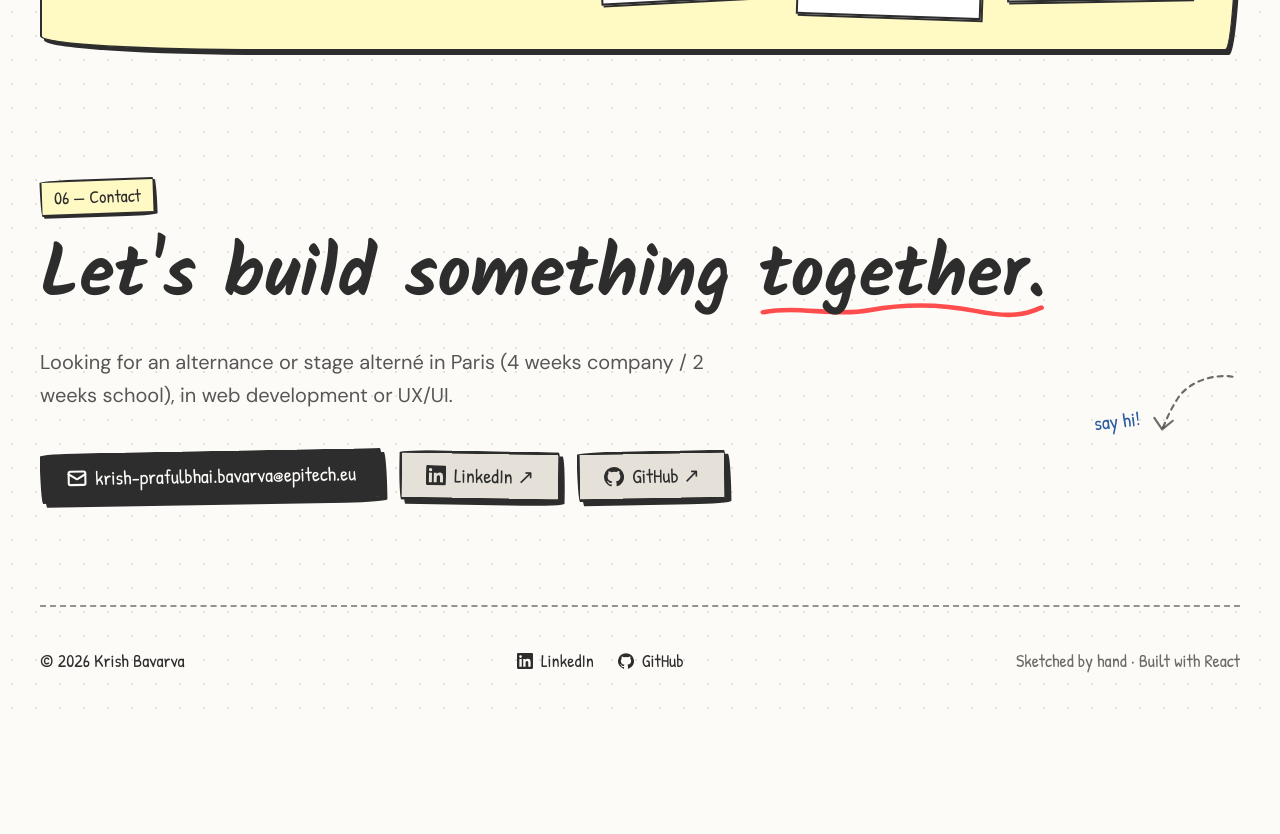
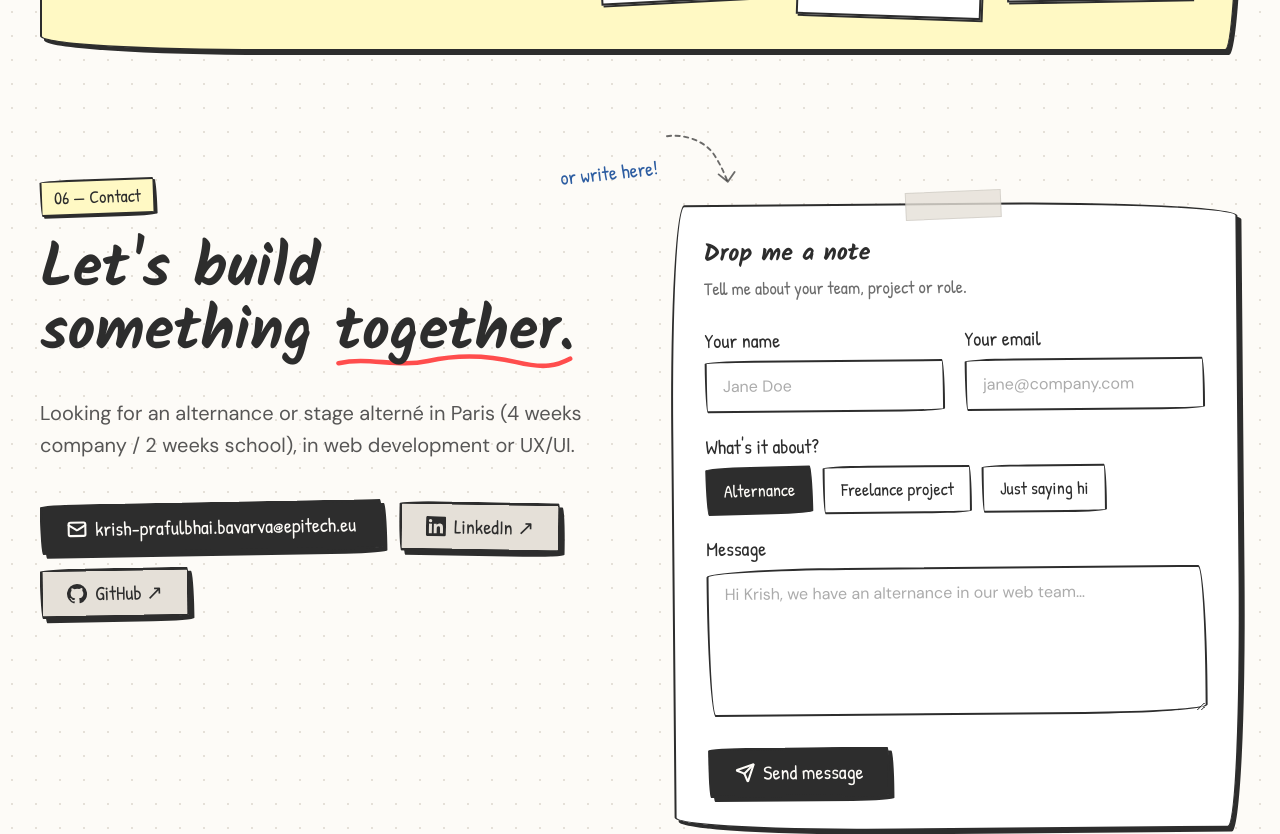
Before and after one commit to krishbavarva/Portfolio, a React (Vite) app: page / in a window 1280 px wide. Shown: the part 5880-6714 px from the top of the page. Before the commit the page ends 6611 px from the top, so only its background shows below. Built offline with nearby package versions, Linux system fonts and the light colour scheme.

Commit message:
Contact form (Web3Forms, with email-draft fallback until a key is set)

```diff
--- a/src/components/Contact.jsx
+++ b/src/components/Contact.jsx
@@ -1,32 +1,37 @@
-import { Mail } from 'lucide-react'
-import { links } from '../data.js'
-import { socials } from './SocialLinks.jsx'
-import Reveal from './Reveal.jsx'
-import Button from './ui/Button.jsx'
-import StickyTag from './ui/StickyTag.jsx'
-import { HandArrow, Scribble } from './ui/Decorations.jsx'
+import { Mail } from "lucide-react";
+import { links } from "../data.js";
+import { socials } from "./SocialLinks.jsx";
+import Reveal from "./Reveal.jsx";
+import Button from "./ui/Button.jsx";
+import StickyTag from "./ui/StickyTag.jsx";
+import { HandArrow, Scribble } from "./ui/Decorations.jsx";
+import ContactForm from "./ContactForm.jsx";
 
-const subject = 'Alternance opportunity'
-const mailto = `mailto:${links.email}?subject=${encodeURIComponent(subject)}`
-const gmail = `https://mail.google.com/mail/?view=cm&fs=1&to=${links.email}&su=${encodeURIComponent(subject)}`
+const subject = "Alternance opportunity";
+const mailto = `mailto:${links.email}?subject=${encodeURIComponent(subject)}`;
+const gmail = `https://mail.google.com/mail/?view=cm&fs=1&to=${links.email}&su=${encodeURIComponent(subject)}`;
 
 // Phones open their mail app via mailto:. On desktop, mailto: often does nothing
 // (no mail client configured), so open Gmail's compose window in a new tab instead.
 function openMail(e) {
-  const isTouch = window.matchMedia('(pointer: coarse)').matches
+  const isTouch = window.matchMedia("(pointer: coarse)").matches;
   if (!isTouch) {
-    e.preventDefault()
-    window.open(gmail, '_blank', 'noopener')
+    e.preventDefault();
+    window.open(gmail, "_blank", "noopener");
   }
 }
 
 export default function Contact() {
   return (
-    <section id="contact" className="mx-auto max-w-page px-6 md:px-10 py-20">
+    <section
+      id="contact"
+      className="mx-auto grid max-w-page gap-14 px-6 py-20 md:px-10 lg:grid-cols-2 lg:gap-16"
+    >
+      <div>
         <Reveal>
           <StickyTag>06 — Contact</StickyTag>
-        <h2 className="mt-6 text-5xl leading-[1.05] md:text-7xl">
-          Let's build something{' '}
+          <h2 className="mt-6 text-5xl leading-[1.05] md:text-6xl">
+            Let's build something{" "}
             <span className="relative inline-block">
               <span className="relative z-10">together.</span>
               <Scribble className="absolute -bottom-1 left-0 h-4 w-full text-marker" />
@@ -34,13 +39,25 @@ export default function Contact() {
           </h2>
         </Reveal>
 
-      <Reveal as="p" delay={120} className="mt-8 max-w-2xl text-lg leading-relaxed text-pencil/80 md:text-xl">
-        Looking for an alternance or stage alterné in Paris (4 weeks company / 2 weeks school), in web
-        development or UX/UI.
+        <Reveal
+          as="p"
+          delay={120}
+          className="mt-8 max-w-2xl text-lg leading-relaxed text-pencil/80 md:text-xl"
+        >
+          Looking for an alternance or stage alterné in Paris (4 weeks company /
+          2 weeks school), in web development or UX/UI.
         </Reveal>
 
-      <Reveal delay={220} className="relative mt-10 flex flex-col gap-4 sm:flex-row sm:flex-wrap sm:items-center">
-        <Button href={mailto} onClick={openMail} variant="ink" className="-rotate-1">
+        <Reveal
+          delay={220}
+          className="relative mt-10 flex flex-col items-start gap-4 sm:flex-row sm:flex-wrap sm:items-center"
+        >
+          <Button
+            href={mailto}
+            onClick={openMail}
+            variant="ink"
+            className="-rotate-1"
+          >
             <Mail strokeWidth={2.5} className="size-5" />
             <span className="hidden sm:inline">{links.email}</span>
             <span className="sm:hidden">Email me</span>
@@ -52,17 +69,28 @@ export default function Contact() {
               target="_blank"
               rel="noreferrer"
               variant="secondary"
-            className={i % 2 ? '-rotate-1' : 'rotate-1'}
+              className={i % 2 ? "-rotate-1" : "rotate-1"}
             >
               <Icon className="size-5" />
               {label} ↗
             </Button>
           ))}
-        <div className="pointer-events-none absolute -top-20 right-0 hidden items-end gap-1 lg:flex" aria-hidden>
-          <span className="-rotate-6 font-hand text-xl text-pen">say hi!</span>
-          <HandArrow className="h-16 w-24 text-pencil/70" />
+        </Reveal>
       </div>
+
+      <Reveal delay={150} className="relative lg:pt-6">
+        {/* Doodled note pointing at the form (desktop only) */}
+        <div
+          className="pointer-events-none absolute -top-12 -left-28 hidden items-end gap-1 lg:flex"
+          aria-hidden
+        >
+          <span className="-rotate-6 font-hand text-xl text-pen">
+            or write here!
+          </span>
+          <HandArrow className="h-14 w-20 -scale-x-100 text-pencil/70" />
+        </div>
+        <ContactForm />
       </Reveal>
     </section>
-  )
+  );
 }
--- /dev/null
+++ b/src/components/ContactForm.jsx
@@ -0,0 +1,159 @@
+import { useState } from 'react'
+import { CheckCircle2, Send } from 'lucide-react'
+import { contactForm, links } from '../data.js'
+import Button from './ui/Button.jsx'
+import Card from './ui/Card.jsx'
+
+const field =
+  'w-full rounded-wobbly border-2 border-pencil bg-white px-4 py-3 font-body text-base text-pencil ' +
+  'placeholder:text-pencil/40 transition-[border-color,box-shadow] duration-100 ' +
+  'focus:border-pen focus:ring-4 focus:ring-pen/20 focus:outline-none'
+const label = 'mb-1.5 block font-hand text-xl'
+
+// Opens the visitor's email (Gmail on desktop, mail app on phones) with the message filled in.
+function openEmailDraft({ name, email, topic, message }) {
+  const subject = `${topic} — from ${name}`
+  const body = `${message}\n\n— ${name} (${email})`
+  const isTouch = window.matchMedia('(pointer: coarse)').matches
+  const url = isTouch
+    ? `mailto:${links.email}?subject=${encodeURIComponent(subject)}&body=${encodeURIComponent(body)}`
+    : `https://mail.google.com/mail/?view=cm&fs=1&to=${links.email}&su=${encodeURIComponent(subject)}&body=${encodeURIComponent(body)}`
+  if (isTouch) window.location.href = url
+  else window.open(url, '_blank', 'noopener')
+}
+
+export default function ContactForm() {
+  const [values, setValues] = useState({ name: '', email: '', topic: contactForm.topics[0], message: '' })
+  const [status, setStatus] = useState('idle') // idle | sending | sent | drafted | error
+  const set = (key) => (e) => setValues((v) => ({ ...v, [key]: e.target.value }))
+
+  async function onSubmit(e) {
+    e.preventDefault()
+    const form = e.currentTarget
+    if (form.botcheck.checked) return // spam bots tick the hidden box; people never see it
+
+    if (!contactForm.web3formsKey) {
+      openEmailDraft(values)
+      setStatus('drafted')
+      return
+    }
+
+    setStatus('sending')
+    try {
+      const response = await fetch('https://api.web3forms.com/submit', {
+        method: 'POST',
+        headers: { 'Content-Type': 'application/json', Accept: 'application/json' },
+        body: JSON.stringify({
+          access_key: contactForm.web3formsKey,
+          subject: `Portfolio: ${values.topic} — ${values.name}`,
+          from_name: 'Portfolio contact form',
+          replyto: values.email,
+          ...values,
+        }),
+      })
+      const result = await response.json().catch(() => ({}))
+      setStatus(response.ok && result.success ? 'sent' : 'error')
+    } catch {
+      setStatus('error')
+    }
+  }
+
+  const reset = () => {
+    setValues({ name: '', email: '', topic: contactForm.topics[0], message: '' })
+    setStatus('idle')
+  }
+
+  if (status === 'sent' || status === 'drafted') {
+    return (
+      <Card tone="postit" decoration="tack" className="rotate-1 p-8 text-center shadow-hard md:p-10" aria-live="polite">
+        <CheckCircle2 strokeWidth={2.5} className="mx-auto size-12 text-pen" />
+        <h3 className="mt-4 text-3xl">{status === 'sent' ? `Thanks, ${values.name.split(' ')[0]}!` : 'Almost there!'}</h3>
+        <p className="mx-auto mt-3 max-w-sm text-lg leading-relaxed text-pencil/80">
+          {status === 'sent'
+            ? `Your message is on its way. I'll reply to ${values.email} soon.`
+            : 'Your email app opened with the message filled in — just press send there.'}
+        </p>
+        <Button variant="secondary" className="mt-6 -rotate-1" onClick={reset}>
+          Write another message
+        </Button>
+      </Card>
+    )
+  }
+
+  return (
+    <Card as="form" decoration="tape" onSubmit={onSubmit} className="-rotate-[0.5deg] p-6 shadow-hard md:p-8">
+      <p className="font-display text-2xl font-bold">Drop me a note</p>
+      <p className="mt-1 font-hand text-lg text-pencil/70">Tell me about your team, project or role.</p>
+
+      <div className="mt-6 grid gap-5 sm:grid-cols-2">
+        <div>
+          <label htmlFor="cf-name" className={label}>
+            Your name
+          </label>
+          <input id="cf-name" name="name" required autoComplete="name" maxLength={100} value={values.name} onChange={set('name')} placeholder="Jane Doe" className={field} />
+        </div>
+        <div>
+          <label htmlFor="cf-email" className={label}>
+            Your email
+          </label>
+          <input id="cf-email" name="email" type="email" required autoComplete="email" maxLength={200} value={values.email} onChange={set('email')} placeholder="jane@company.com" className={field} />
+        </div>
+      </div>
+
+      <fieldset className="mt-5">
+        <legend className={label}>What's it about?</legend>
+        <div className="flex flex-wrap gap-2.5">
+          {contactForm.topics.map((t, i) => {
+            const active = values.topic === t
+            return (
+              <label
+                key={t}
+                className={`min-h-11 cursor-pointer rounded-wobbly border-2 border-pencil px-4 py-2 font-hand text-lg transition-[rotate,background-color,color] duration-100 has-focus-visible:ring-4 has-focus-visible:ring-pen/30 ${
+                  active ? `bg-pencil text-paper ${i % 2 ? 'rotate-1' : '-rotate-1'}` : 'bg-white hover:bg-postit'
+                }`}
+              >
+                <input type="radio" name="topic" value={t} checked={active} onChange={set('topic')} className="sr-only" />
+                {t}
+              </label>
+            )
+          })}
+        </div>
+      </fieldset>
+
+      <div className="mt-5">
+        <label htmlFor="cf-message" className={label}>
+          Message
+        </label>
+        <textarea
+          id="cf-message"
+          name="message"
+          required
+          rows={5}
+          maxLength={2000}
+          value={values.message}
+          onChange={set('message')}
+          placeholder="Hi Krish, we have an alternance in our web team…"
+          className={`${field} resize-y`}
+        />
+      </div>
+
+      {/* Honeypot: hidden from people, filled in by spam bots */}
+      <input type="checkbox" name="botcheck" tabIndex={-1} autoComplete="off" className="hidden" aria-hidden />
+
+      {status === 'error' && (
+        <p className="mt-4 rounded-wobbly border-2 border-dashed border-marker bg-white px-4 py-2 font-hand text-lg" role="alert">
+          Hmm, that didn't send. Please try again, or email me directly at{' '}
+          <a href={`mailto:${links.email}`} className="text-pen underline">
+            {links.email}
+          </a>
+          .
+        </p>
+      )}
+
+      <Button type="submit" variant="ink" className="mt-6 w-full sm:w-auto" disabled={status === 'sending'}>
+        <Send strokeWidth={2.5} className="size-5" />
+        {status === 'sending' ? 'Sending…' : 'Send message'}
+      </Button>
+    </Card>
+  )
+}
--- a/src/data.js
+++ b/src/data.js
@@ -5,6 +5,14 @@ export const links = {
   phone: '07 69 69 61 22',
   linkedin: 'https://www.linkedin.com/in/krish-bavarva',
   github: 'https://github.com/krishbavarva',
+}
+
+// Contact form delivery (free): get an access key at https://web3forms.com (enter your email,
+// the key arrives by email) and paste it here. It's meant to be public, so it's safe in the code.
+// While it's empty, the form opens a pre-filled email to you instead of sending directly.
+export const contactForm = {
+  web3formsKey: '',
+  topics: ['Alternance', 'Freelance project', 'Just saying hi'],
 }
 
 // The "Download CV" menu. Files live in public/cv/.
```
Lines whose indentation alone changed are shown as unchanged.
